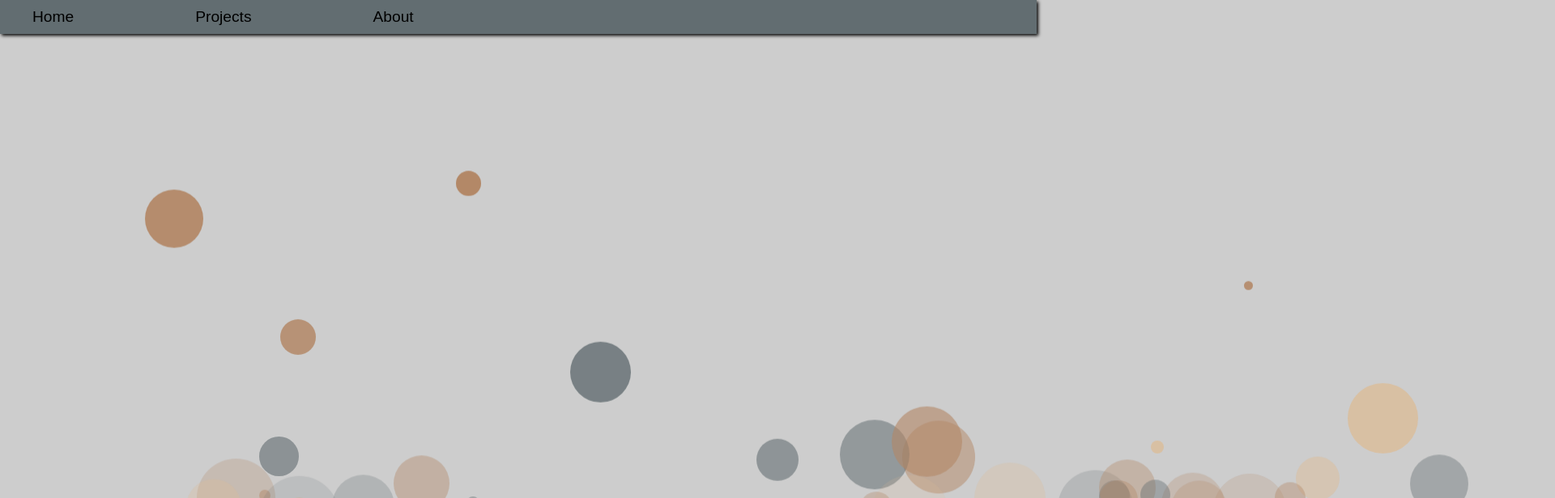
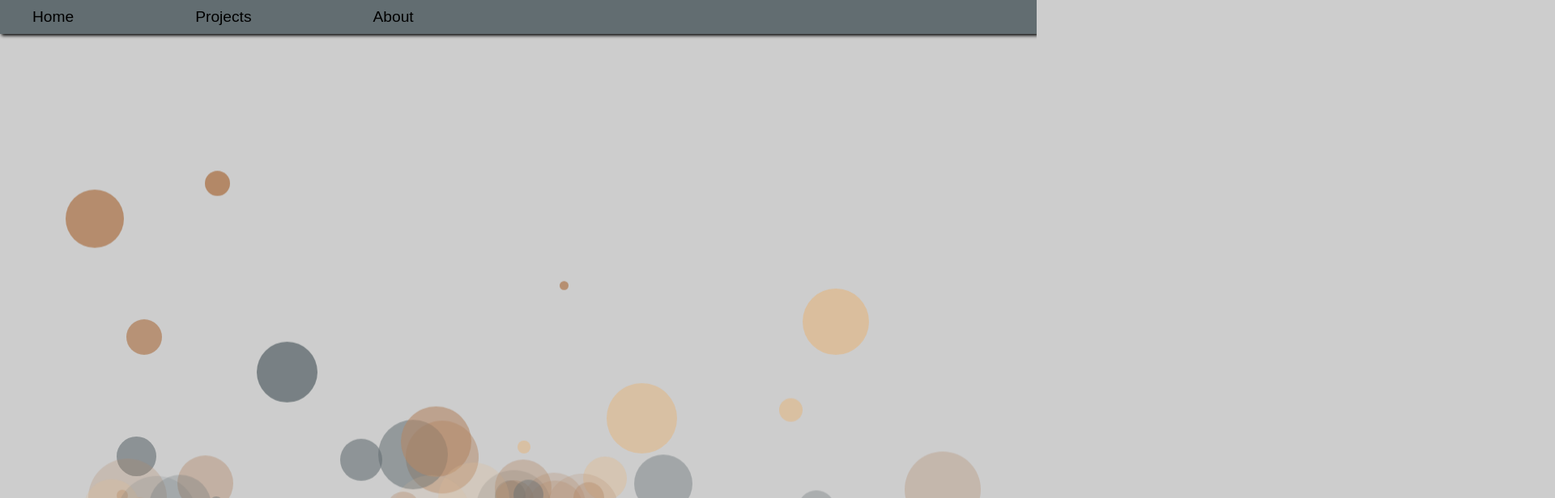
Before and after one commit to p0pkern/chrispetermanhome, a React (Create React App) app: page / in a window 1280 px wide. Shown: the top 616 px of the page at 81% size, 1920 px wide, since content can reach past the window. Built offline with nearby package versions, Linux system fonts and the light colour scheme; a web font is replaced by a local one.

Commit message:
Fixed width issue on homepage

```diff
--- a/src/styles/home.css
+++ b/src/styles/home.css
@@ -1,3 +1,8 @@
+html, body {
+    width: 100%;
+    height: 100%;
+}
+
 /* App positioning */
 .container {
     display: flex;
@@ -10,6 +15,7 @@
     display: flex;
     flex-direction: row;
     align-items: stretch;
+    width: 100%;
     margin: 0;
 	font-size: 1.2rem;
 	background-color: #626D71;
@@ -100,7 +106,7 @@
     position: absolute;
     bottom: 0;
     left: 0;
-    width: 100%;
+    width: 45%;
     height: 100%;
     z-index: -1;
 }
```
